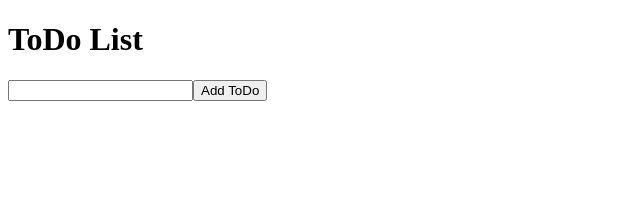
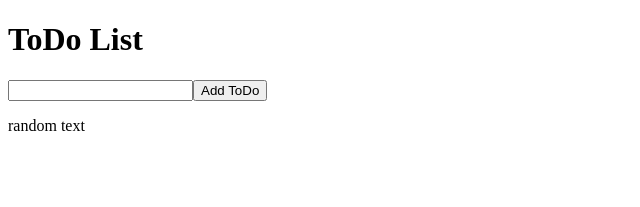
Before and after one commit to macotok/udemy-Typescript-with-React, a React (Create React App) app in the folder my-app-ts/: page / in a window 1280 px wide. Shown: the top 207 px of the page, without its empty margins (0-640 px from the left). Built offline with nearby package versions, Linux system fonts and the light colour scheme.

Commit message:
react hookのcontextを利用

```diff
--- a/my-app-ts/src/App.tsx
+++ b/my-app-ts/src/App.tsx
@@ -1,10 +1,14 @@
 import React from 'react';
 import TodoList from './TodoList';
+import { Parent, Child} from './Context';
 
 const App = (): JSX.Element => {
   return (
    <>
      <TodoList />
+     <Parent>
+       <Child />
+      </Parent>
    </>
   );
 };
--- /dev/null
+++ b/my-app-ts/src/Context.js
@@ -0,0 +1,19 @@
+import React, { createContext, useContext } from 'react';
+
+const Store = createContext();
+
+export const Parent = ({ children }) => {
+  const obj = {
+    text: 'random text'
+  };
+  return (
+    <Store.Provider value={obj}>{children}</Store.Provider>
+  )
+};
+
+export const Child = () => {
+  const hook = useContext(Store);
+  return (
+    <p>{hook.text}</p>
+  );
+};
--- a/my-app-ts/src/index.js
+++ b/my-app-ts/src/index.js
@@ -2,4 +2,7 @@ import React from 'react';
 import ReactDOM from 'react-dom';
 import App from './App';
 
-ReactDOM.render(<App />, document.getElementById('root'));
+ReactDOM.render(
+  <App />,
+  document.getElementById('root')
+);
```
